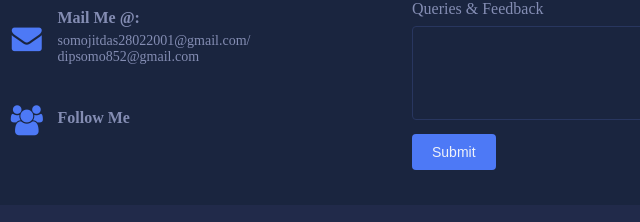
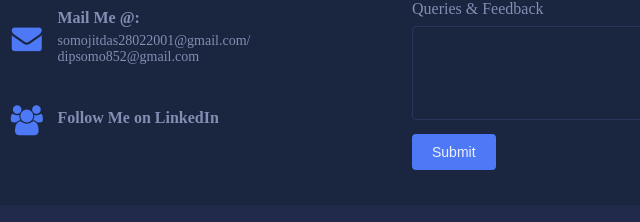
Before and after one commit to Spy-Dip14/My_Portfolio_Winter_Training, a plain HTML site: page index.html in a window 1280 px wide. Shown: the part 2471-2693 px from the top of the page, 86-726 px from the left. Drawn offline with nearby package versions, Linux system fonts and the light colour scheme.

Commit message:
Update index.html

```diff
--- a/index.html
+++ b/index.html
@@ -457,7 +457,7 @@
                         <div>
                             <div><i class="fa fa-users"></i></div>
                             <div>
-                                <h4>Follow Me</h4>
+                                <h4>Follow Me on LinkedIn</h4>
                             </div>
                         </div>
                     </div>
```
